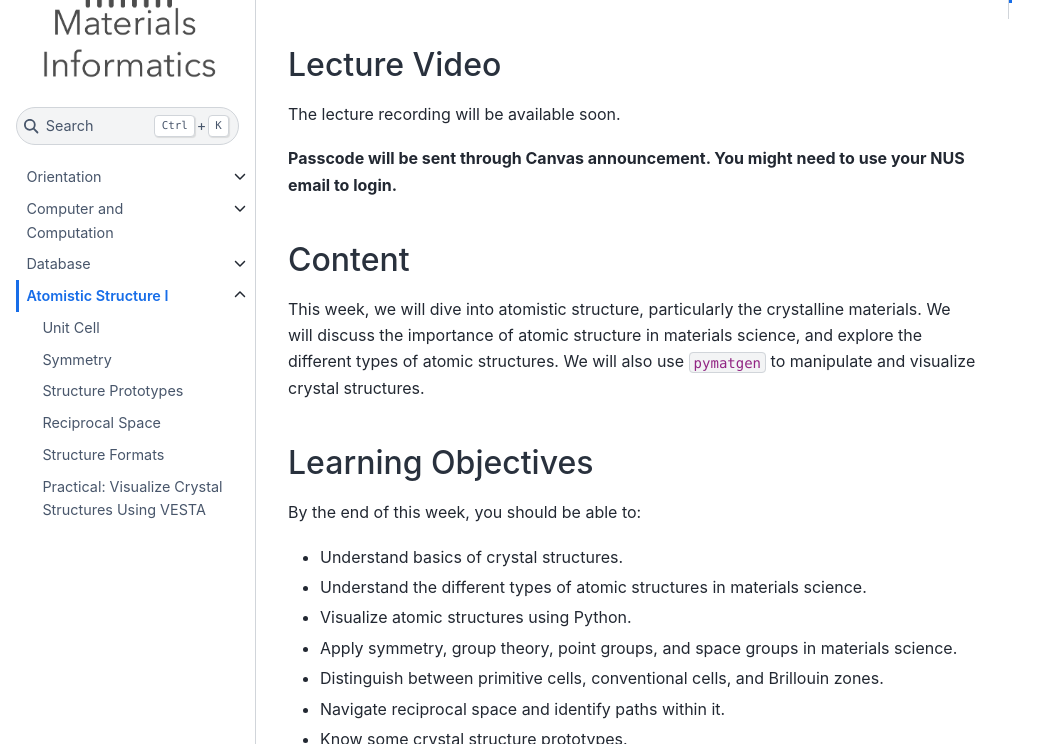
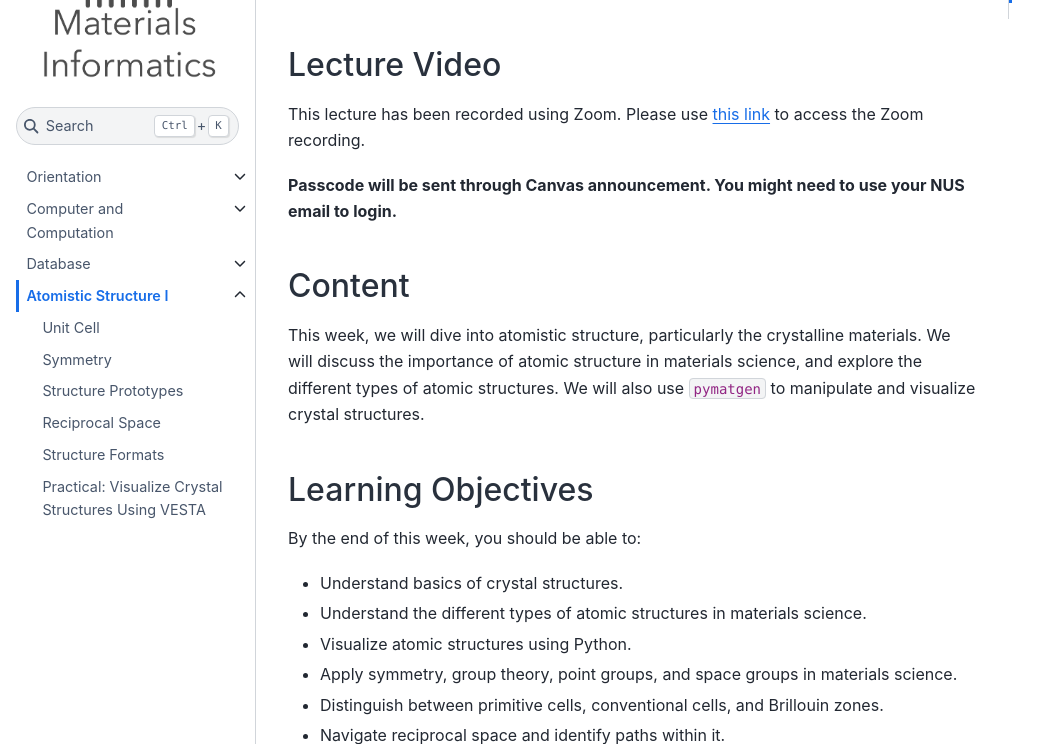
Before and after one commit to deng-group/MLE4217_5219_book, a Jupyter Book: the page built from atomistic_structure_I/index.md, in a window 1280 px wide and 900 px high, scrolled down 1002 px, cut to the strip 156-900 px from the top of the window. Shown: the whole strip, without its empty margins (0-1059 px from the left). Built offline with Jupyter Book 1.0.4 settings and Sphinx 7.4.7 and the Sphinx Book theme 1.1.4, drawn with Linux system fonts in a browser that asks for light colours; pages that are not in the unit, such as notebooks, are missing from menus; comment, search, counter and statistics services are not loaded.

Commit message:
Update lecture video section with Zoom recording link and access instructions

```diff
--- a/atomistic_structure_I/index.md
+++ b/atomistic_structure_I/index.md
@@ -10,7 +10,7 @@ name: directive-fig
 <iframe src="https://docs.google.com/presentation/d/e/2PACX-1vSifIgqEQRdHvhXAF8AXd5TCAjYZ2rYv8BHs2ct1pnLP5VUrOnrcrTIDjDGMbmWbc6S5uDEy0jF9DYQ/embed?start=false&loop=false&delayms=3000" frameborder="0" width="100%" height="480" allowfullscreen="true" mozallowfullscreen="true" webkitallowfullscreen="true"></iframe>
 
 ## Lecture Video
-The lecture recording will be available soon.
+This lecture has been recorded using Zoom. Please use [this link](https://nus-sg.zoom.us/rec/share/_8Hr_H3n16-Ppp9RZ-CSL0jHnMzIRvnYz-2kqWEtgd_v05b3Zjr8R3G-fg73GeSg.pl4E3rRI4ckYiHK5) to access the Zoom recording.
 
 **Passcode will be sent through Canvas announcement. You might need to use your NUS email to login.**
 
```
